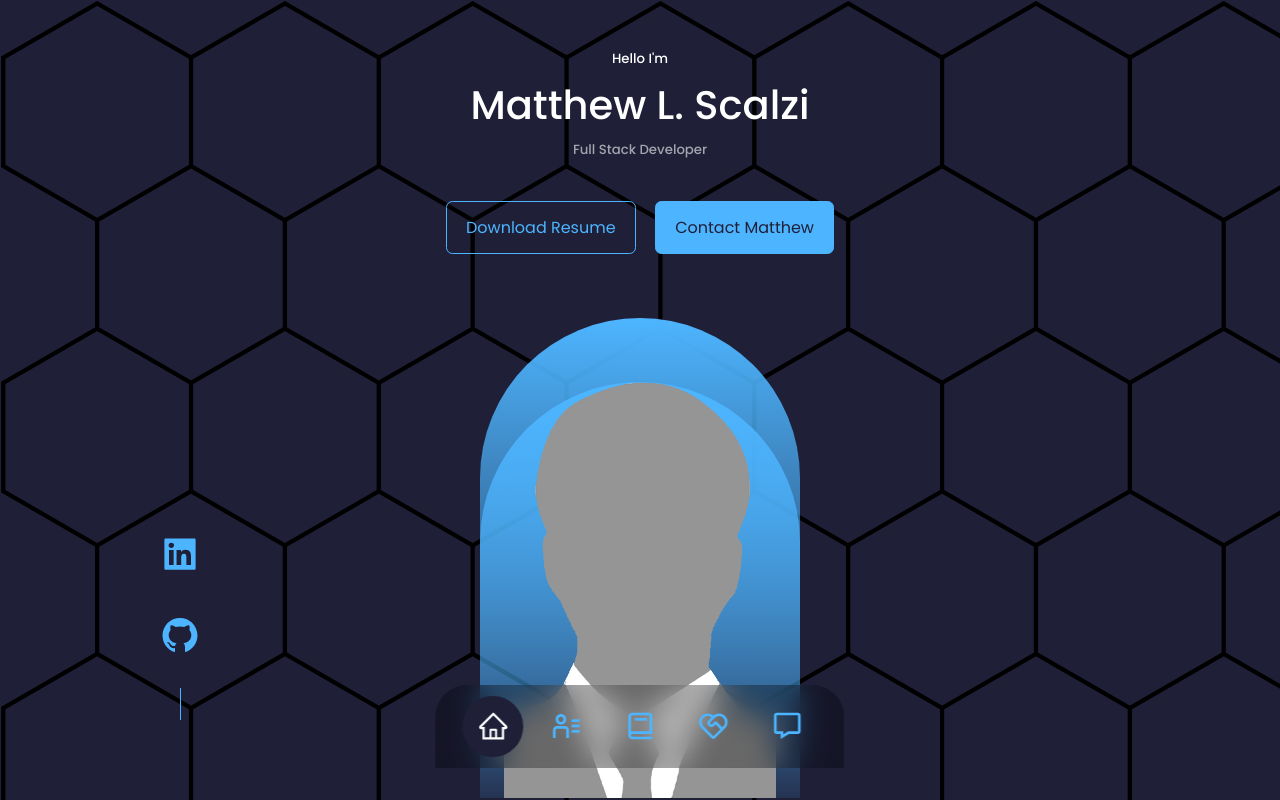
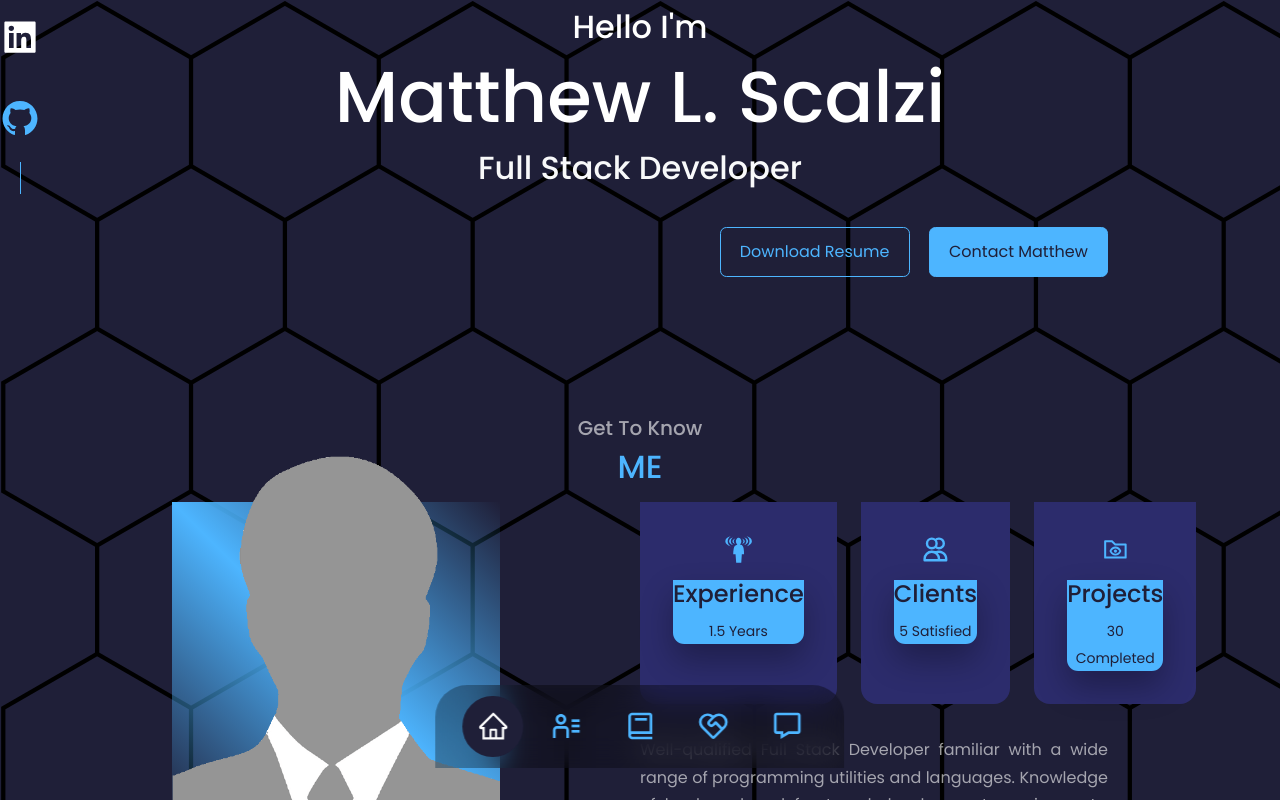
Before and after one commit to Mscalzi/Scalzi-Portfolio, a React (Create React App) app: page / in a window 1280 px wide. Shown: the top 800 px of the page. Built offline with nearby package versions, Linux system fonts and the light colour scheme.

Commit message:
updated procfile

```diff
--- a/public/index.html
+++ b/public/index.html
@@ -14,6 +14,7 @@
       manifest.json provides metadata used when your web app is installed on a
       user's mobile device or desktop. See https://developers.google.com/web/fundamentals/web-app-manifest/
     -->
+    <link href="https://cdn.jsdelivr.net/npm/bootstrap@5.0.2/dist/css/bootstrap.min.css" rel="stylesheet" integrity="sha384-EVSTQN3/azprG1Anm3QDgpJLIm9Nao0Yz1ztcQTwFspd3yD65VohhpuuCOmLASjC" crossorigin="anonymous">
     <link rel="manifest" href="%PUBLIC_URL%/manifest.json" />
     <!--
       Notice the use of %PUBLIC_URL% in the tags above.
--- a/src/components/about/about.css
+++ b/src/components/about/about.css
@@ -1,11 +1,20 @@
 .p__tag{
     text-align: justify;
+}
+#about{
+    margin-top: 1rem;
+    margin-bottom: 5rem;
+    /* background-color: red; */
 }
 .about__container{
     display: grid;
     grid-template-columns: 35% 50%;
     gap: 15%;
+    /* background-color: red; */
 }
+/* section{
+    margin-top: -5rem;
+} */
 .about__me{
     width: 100%;
     aspect-ratio: 1/1;
--- a/src/components/experience/experience.css
+++ b/src/components/experience/experience.css
@@ -2,6 +2,10 @@
     display: grid;
     grid-template-columns: 1fr 1fr;
     gap: 2rem;
+}
+#experience{
+    /* background-color: purple; */
+    margin-top: 2rem;
 }
 
 .experience__container > div{
@@ -33,9 +37,9 @@
     display: flex;
     gap:1rem;
 } */
-#experience{
+/* #experience{
     margin-top: -11rem;
-}
+} */
 .experience__details > h4{
     color: var(--color-primary)
 }
--- a/src/components/header/Header.jsx
+++ b/src/components/header/Header.jsx
@@ -1,22 +1,22 @@
 import React from 'react'
 import './header.css'
 import Cta from './Cta'
-import me from '../../assets/me4.png'
+// import me from '../../assets/me4.png'
 import HeaderSocials from './HeaderSocials'
-import {HiChevronDoubleRight} from 'react-icons/hi'
+// import {HiChevronDoubleRight} from 'react-icons/hi'
 
 const Header = () => {
   return (
-    <header>
+    <header id='header'>
       <div className="container header__container">
-        <h5>Hello I'm</h5>
+        <h2>Hello I'm</h2>
         <h1>Matthew L. Scalzi</h1>
-        <h5 className="text-light">Full Stack Developer</h5>
+        <h2 className="text-light">Full Stack Developer</h2>
         <Cta />
         <HeaderSocials />
-        <div className='me'>
+        {/* <div className='me'>
           <img className='me' src={me} alt='me'></img>
-        </div>
+        </div> */}
         {/* <a href="#contact" className='scroll__down'>Scroll Down<HiChevronDoubleRight className='arrow' /></a> */}
       </div>
     </header>
--- a/src/components/header/header.css
+++ b/src/components/header/header.css
@@ -1,19 +1,27 @@
 header{
     height: 100vh;
-    padding-top: 5rem;
+    padding-top: 2.5rem;
+    margin-bottom: 0rem;
     /* overflow: hidden; */
+}
+#header{
+    /* background-color: black; */
+    height:50vh;
 }
 .header__container{
     text-align: center;
-    height: 100%;
-    position: relative;
+    /* height: 100%; */
+    /* position: relative; */
+    /* margin-bottom: -15rem; */
+    /* background-color: black; */
 }
 /* CTA  ------------------------- */
 .cta{
   margin-top: 2.5rem;
   display: flex;
   gap: 1.2rem;
-  justify-content: center;
+  justify-content: right;
+  right: 0;
 }
 /* socials--------------------------- */
 .header__socials{
@@ -24,9 +32,10 @@ header{
     position: absolute;
     font-size: 2.5rem;
     left: 0;
-    bottom: 3rem;
+    top:0;
 
 }
+
 
 .header__socials::after{
     content: '';
@@ -36,7 +45,7 @@ header{
 }
 
 /* Header Image */
-.me{
+/* .me{
     background: linear-gradient(var(--color-primary), transparent);
     width: 20rem;
     height:30rem;
@@ -46,14 +55,17 @@ header{
     border-radius: 12rem 12rem 0 0;
     overflow: hidden;
     padding: 0rem 1.5rem 1.5rem 1.5rem;
-}
+} */
 /* Scroll down */
-.scroll__down{
+/* .scroll__down{
     position: absolute;
     right: -2.3rem;
     bottom: 7.5rem;
     transform: rotate(90deg);
     font-size: 1.8rem;
+} */
+h1{
+    font-size: 4.5rem;
 }
 /* med devices--------------------------------------- */
 
@@ -68,9 +80,9 @@ header{
     header{
         height:100vh;
     }
-    .scroll__down{
+    /* .scroll__down{
         display: none;
-    }
+    } */
     .header__socials{
         display: none;
     }
--- a/src/index.css
+++ b/src/index.css
@@ -49,6 +49,7 @@ body {
 .container{
   width: var(--container-width-lg);
   margin: -2rem auto;
+  /* padding-bottom: 5rem; */
 }
 
 h1, h2, h3, h4, h5{
@@ -60,9 +61,10 @@ h1{
 }
 
 section{
-  padding-top: 5rem;
+  /* padding-top: 5rem; */
   /* margin-bottom: 8rem; */
   /* height: 100vh; */
+  /* height: min-content; */
 }
 
 section > h2,
```
Also changed, not shown: 1 other file (tests, documents, lock files or other folders).
